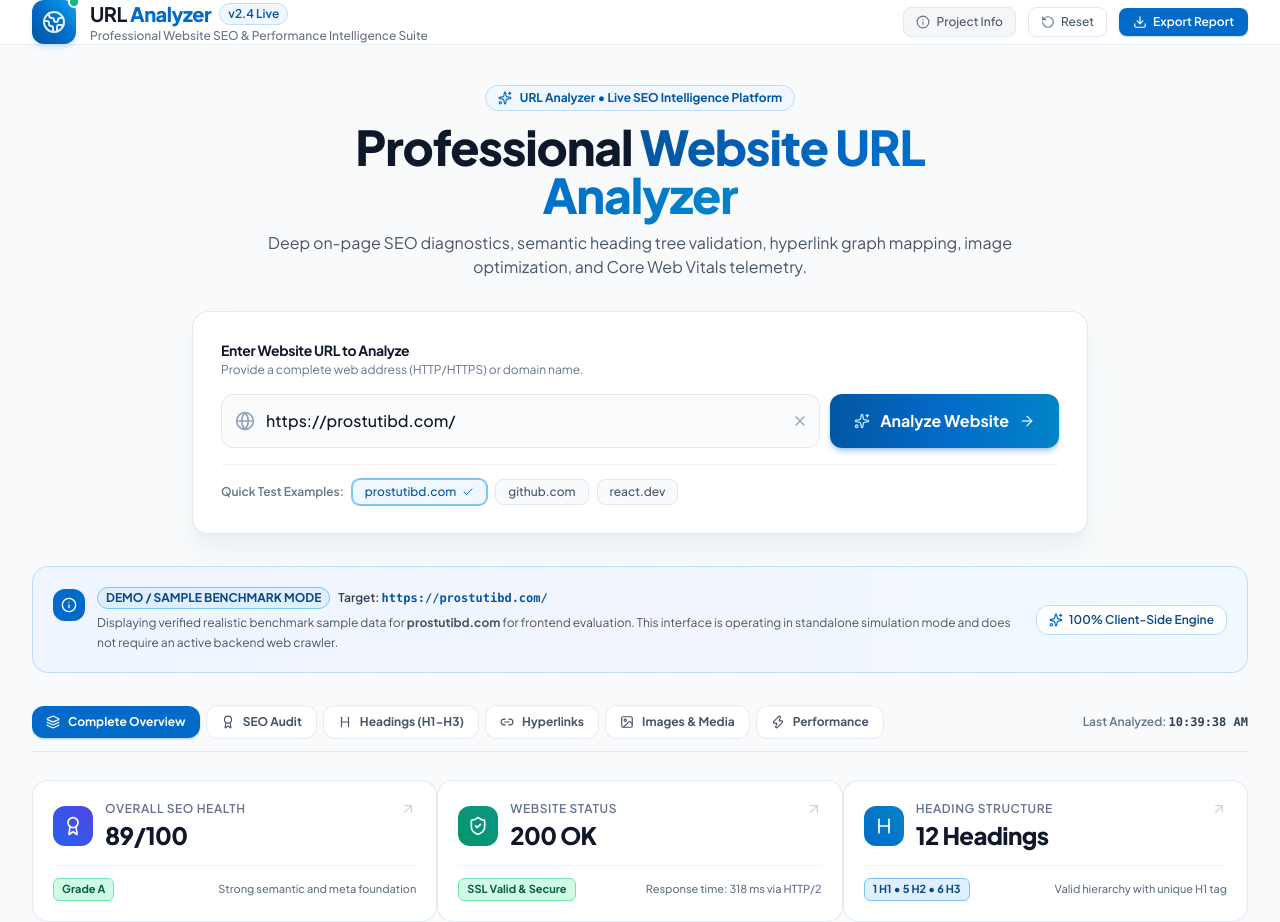
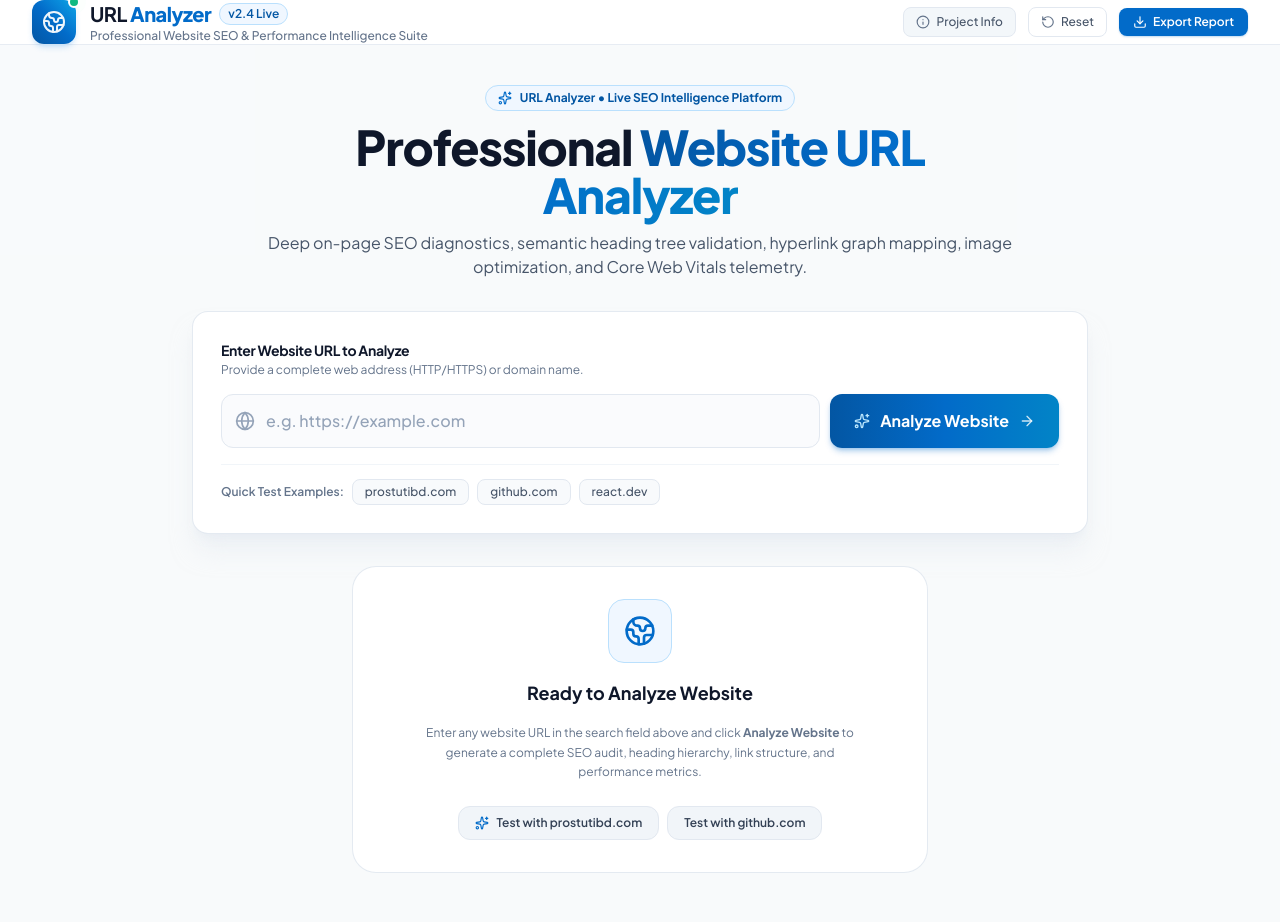
Before and after one commit to Jinchuriki-7/Url-Analyzer, a React (Vite) app: page / in a window 1280 px wide. Shown: the top 922 px of the page. Built offline with nearby package versions, Linux system fonts and the light colour scheme.

Commit message:
feat: default to clean empty input on initial page load

```diff
--- a/src/App.jsx
+++ b/src/App.jsx
@@ -33,17 +33,15 @@ import {
   ShieldCheck
 } from 'lucide-react';
 
-const DEFAULT_URL = 'https://prostutibd.com/';
-
 export default function App() {
-  const [url, setUrl] = useState(DEFAULT_URL);
+  const [url, setUrl] = useState('');
   const [isLoading, setIsLoading] = useState(false);
   const [progress, setProgress] = useState(0);
   const [currentStageIndex, setCurrentStageIndex] = useState(0);
   const [validationError, setValidationError] = useState('');
 
-  // Start with default prostutibd.com analysis loaded
-  const [analysisData, setAnalysisData] = useState(PROSTUTIBD_ANALYSIS_DATA);
+  // Start with clean initial state
+  const [analysisData, setAnalysisData] = useState(null);
   const [activeTab, setActiveTab] = useState('all'); // 'all' | 'seo' | 'headings' | 'links' | 'media' | 'performance'
   const [isExportOpen, setIsExportOpen] = useState(false);
 
@@ -113,9 +111,9 @@ export default function App() {
   };
 
   const handleReset = () => {
-    setUrl(DEFAULT_URL);
+    setUrl('');
     setValidationError('');
-    setAnalysisData(PROSTUTIBD_ANALYSIS_DATA);
+    setAnalysisData(null);
     setActiveTab('all');
     window.scrollTo({ top: 0, behavior: 'smooth' });
   };
@@ -252,28 +250,39 @@ export default function App() {
           </div>
         )}
 
-        {/* Empty State when reset or cleared */}
+        {/* Empty State when no analysis has been run */}
         {!isLoading && !analysisData && (
-          <div className="max-w-md mx-auto my-12 text-center p-8 bg-white rounded-3xl border border-slate-200 shadow-sm space-y-4 animate-fade-in">
+          <div className="max-w-xl mx-auto my-10 text-center p-8 bg-white rounded-3xl border border-slate-200/90 shadow-xs space-y-4 animate-fade-in">
             <div className="w-16 h-16 rounded-2xl bg-brand-50 text-brand-600 flex items-center justify-center mx-auto border border-brand-200">
               <Globe2 className="w-8 h-8" />
             </div>
             <h3 className="text-lg font-bold text-slate-900">
-              No Analysis Running
+              Ready to Analyze Website
             </h3>
-            <p className="text-xs text-slate-500 leading-relaxed">
-              Enter any target web URL above, or instantly run the pre-configured benchmark for <strong>https://prostutibd.com/</strong>.
+            <p className="text-xs text-slate-500 leading-relaxed max-w-md mx-auto">
+              Enter any website URL in the search field above and click <strong>Analyze Website</strong> to generate a complete SEO audit, heading hierarchy, link structure, and performance metrics.
             </p>
-            <button
-              onClick={() => {
-                setUrl(DEFAULT_URL);
-                handleStartAnalysis(DEFAULT_URL);
-              }}
-              className="inline-flex items-center gap-2 px-5 py-2.5 rounded-xl bg-brand-600 hover:bg-brand-700 text-white text-xs font-bold shadow-md shadow-brand-600/25 transition-all cursor-pointer"
-            >
-              <Sparkles className="w-4 h-4" />
-              <span>Load prostutibd.com Benchmark</span>
-            </button>
+            <div className="pt-2 flex flex-wrap justify-center items-center gap-2">
+              <button
+                onClick={() => {
+                  setUrl('https://prostutibd.com/');
+                  handleStartAnalysis('https://prostutibd.com/');
+                }}
+                className="inline-flex items-center gap-2 px-4 py-2 rounded-xl bg-slate-100 hover:bg-brand-50 text-slate-700 hover:text-brand-700 border border-slate-200 hover:border-brand-300 text-xs font-semibold transition-all cursor-pointer"
+              >
+                <Sparkles className="w-3.5 h-3.5 text-brand-600" />
+                <span>Test with prostutibd.com</span>
+              </button>
+              <button
+                onClick={() => {
+                  setUrl('https://github.com');
+                  handleStartAnalysis('https://github.com');
+                }}
+                className="inline-flex items-center gap-2 px-4 py-2 rounded-xl bg-slate-100 hover:bg-brand-50 text-slate-700 hover:text-brand-700 border border-slate-200 hover:border-brand-300 text-xs font-semibold transition-all cursor-pointer"
+              >
+                <span>Test with github.com</span>
+              </button>
+            </div>
           </div>
         )}
 
```
